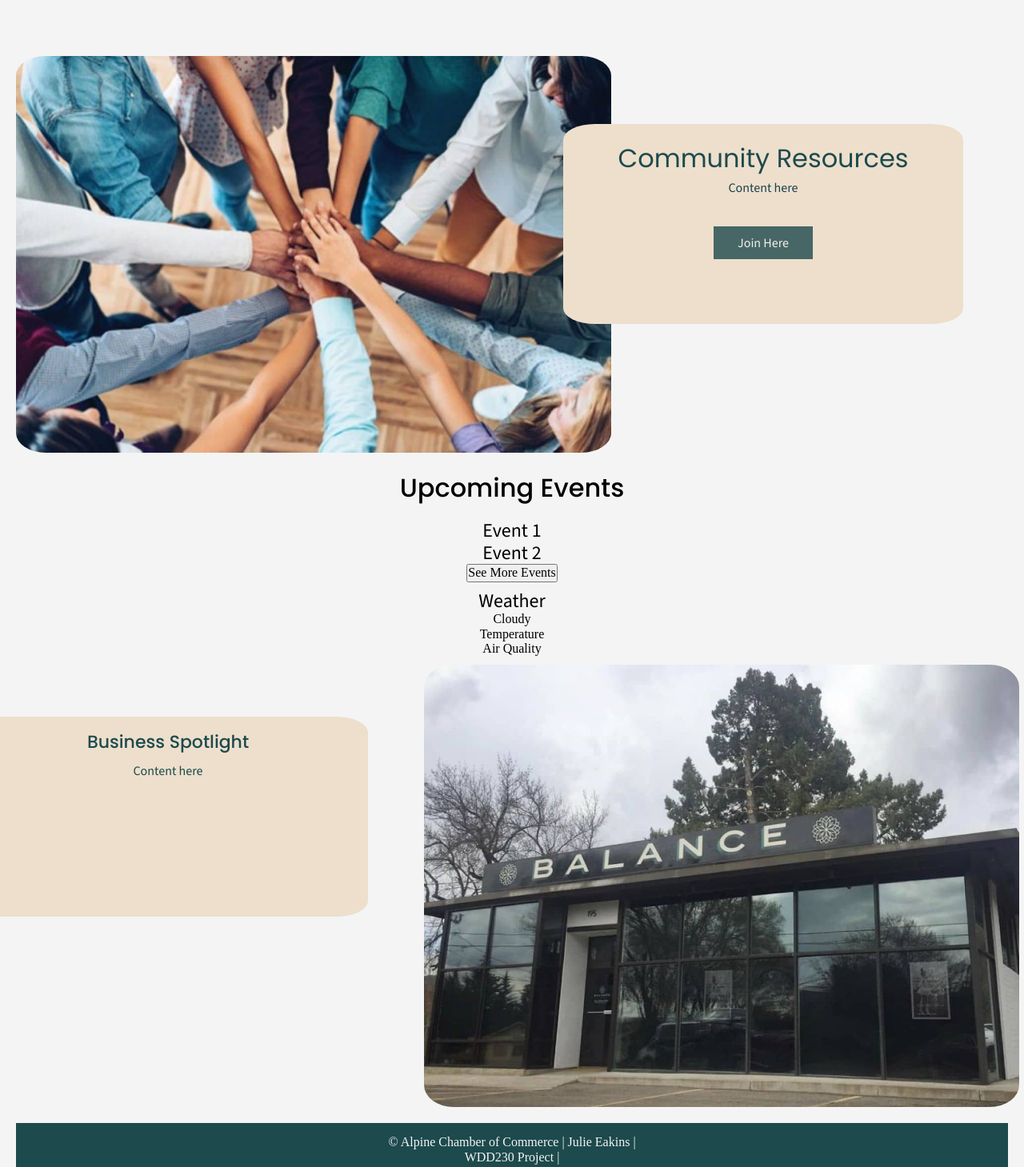
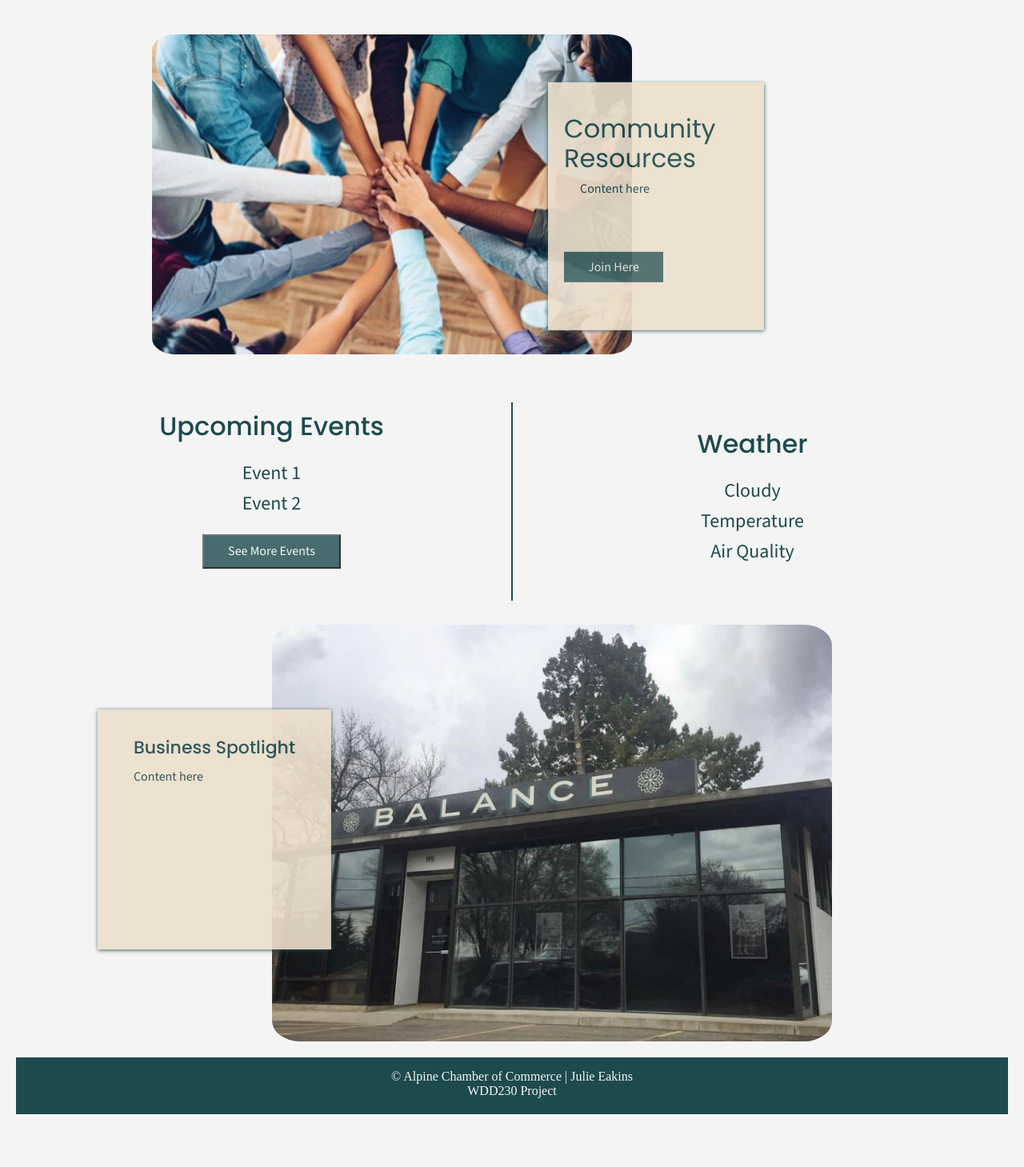
Before and after one commit to byui-webweaver/wdd230, a plain HTML site: page chamber/index.html in a window 1280 px wide. Shown: the part 743-2202 px from the top of the page at 80% size. After the commit the page ends 2156 px from the top, so only its background shows below. Drawn offline with nearby package versions, Linux system fonts and the light colour scheme; a script that the page names is missing.

Commit message:
Chamber Home Page Styling

```diff
--- a/chamber/index.html
+++ b/chamber/index.html
@@ -48,10 +48,10 @@
             </section>
         </div>
 
-    <main class="home-grid">
+    <main>
 
         <div class="resources">
-            <img class="resource-img" src="images/working-together.jpg" alt="Chamber of Commerce Meeting">
+            <img class="resource-img" src="images/working-together.jpg" alt="All hands together showing unity">
             <div class="resource-msg">
                 <h1>Community Resources</h1>
                 <p>Content here</p>
@@ -62,22 +62,23 @@
         </div>
 
         <div class="middle">
-            <section class="events">
+            <div class="events">
                 <h1>Upcoming Events</h1>
                 <h2>Event 1</h2>
                 <h2>Event 2</h2>
-                <button>See More Events</button>
-            </section>
+                <button id="see-more">See More Events</button>
+            </div>
 
-            <section class="weather">
-                <h2>Weather</h2>
-                <p>Cloudy</p>
-                <p>Temperature</p>
-                <p>Air Quality</p>
-            </section>
+            <div class="line"></div>
+            <div class="weather">
+                <h1>Weather</h1>
+                <h2>Cloudy</h2>
+                <h2>Temperature</h2>
+                <h2>Air Quality</h2>
+            </div>
         </div>
 
-        <div>
+        <div class="business-highlight">
             <div class="business-msg">
                 <h1>Business Spotlight</h1>
                 <p>Content here</p>
@@ -90,8 +91,8 @@
     <footer>
         <p>&copy; <span id="currentYear"></span>
             <span>Alpine Chamber of Commerce |</span>
-            <span>Julie Eakins |<br></span>
-            <span>WDD230 Project |</span>
+            <span>Julie Eakins<br></span>
+            <span>WDD230 Project</span>
         </p>
         <p id="lastModified"></p>
     </footer>
--- a/chamber/styles/base.css
+++ b/chamber/styles/base.css
@@ -47,9 +47,11 @@ header h1 {
 /* Navigation Styles */
 .navigation {
     display: flex;
-    align-items: flex-end;
+    align-items: flex end;
+    background-color: #1d4a4d;
     position: relative;
-    background: none;
+    width: 100%;
+
     padding: 0;
 }
 
@@ -108,11 +110,12 @@ nav a:hover {
 
 nav ul.show {
     display: flex;
+    flex-direction: column;
+    align-items: flex-start;
+}
 
-
-}
  nav ul li {
-    width: 120px;
+    width: 100%;
  }
 
  /*Hero image not on smaller screen */
@@ -122,20 +125,29 @@ nav ul.show {
 
  /* Main styling */
  /* Community Resources Section */
+
+ .resources {
+    display: flex;
+    flex-direction: column;
+    justify-content: center;
+    align-items: center;
+    margin-top: 20px;
+ }
+
  .resource-img {
-    width: 100%;
-
+   display: block;
+   width: 100%;
+   margin: 10px 0;
+   display: none;
  }
 
 .resource-msg, .business-msg {
+    width: 100%;
     background: #EDDFCC;
-    width: 100%;
-    height: auto;
-    margin-bottom: 20px;
-    padding-bottom: 40px;
-    padding-top: 5px;
-
-    position: relative;
+    color :#1d4a4d;
+    margin: 10px 0;
+    padding: 20px;
+    box-shadow: 0 1px 5px #1d4a4d;
     text-align: center;
 
  }
@@ -149,14 +161,18 @@ nav ul.show {
 
  .resource-msg p {
     font-family: 'Source Sans 3', sans-serif;
+    color: #1d4a4d;
     padding: 20px;
     margin-bottom: 30px;
     padding-top: 0;
+
  }
 
  .button-box {
     text-align: center;
     font-family: 'Source Sans 3', sans-serif;
+    margin-bottom: 20px;
+
  }
 
  .join-now {
@@ -168,12 +184,21 @@ nav ul.show {
     padding: 10px 30px;
     margin-top: 20px;
     margin-bottom: 20px;
+    text-align: center;
+    font-family: 'Source Sans 3', sans-serif;
+    display: inline-block;
  }
 
  /* Events and Weather Sections */
+ .middle {
+    display: grid;
+    grid-template-columns: 1fr;
+    margin: 20px;
+ }
  .events, .weather {
     text-align: center;
     margin-bottom: 10px;
+    color: #1d4a4d;
  }
 
  .middle h1 {
@@ -183,14 +208,48 @@ nav ul.show {
  .middle h2 {
     font-family: 'Source Sans 3', sans-serif;
     font-weight: 400;
+    padding: 5px;
+ }
+ .middle p {
+    font-family: 'Source Sans 3', sans-serif;
  }
 
+ .line {
+    width: 100%;
+    height: 2px;
+    background-color: #1d4a4d;
+    display: block;
+    margin-top: 20px;
+
+ }
+
+ #see-more {
+    background-color: #1d4a4d;
+    opacity: .8;
+    color: #f4f4f4;
+    text-decoration: none;
+    font-size: 16px;
+    padding: 10px 30px;
+    margin-top: 20px;
+    margin-bottom: 20px;
+    text-align: center;
+    font-family: 'Source Sans 3', sans-serif;
+    margin-bottom: 20px;
+
+ }
+
+
+
  /* Business Highlight */
- .business-msg {
+ .business-highlight {
+    display: flex;
+    flex-direction: column;
+    justify-content: center;
+    align-items: center;
     margin-top: 20px;
-    padding-bottom: 20px;
-    margin-bottom: 10px;
- }
+
+}
+
 
 .business-msg h1 {
     font-family: 'Poppins', sans-serif;
@@ -215,6 +274,9 @@ nav ul.show {
     display: block;
     margin-top: 5px;
 }
+.business-msg {
+    margin-bottom: 30px;
+}
 
 /* Footer Styles */
 footer {
@@ -223,7 +285,7 @@ footer {
     padding: 15px 0;
     background: #1d4a4d;
     color: #f4f4f4;
-    grid-column: 1 / 4;
+
 }
 
 footer p {
--- a/chamber/styles/larger.css
+++ b/chamber/styles/larger.css
@@ -72,29 +72,35 @@
         color: #1d414d;
 
     }
+/* Community Resources Styling */
+    .resources {
+        flex-direction: row;
+        flex-wrap: wrap;
+        position: relative;
+        justify-content: flex-start;
+        max-width: 900px;
+        margin:  40px auto;
+
+    }
 
     .resource-img {
-        width: 60%;
-        margin-top: 80px;
-        position: relative;
+        width: 100%;
+        max-width: 600px;
+        margin-top: 0;
         border-radius: 5%;
+        display: block;
     }
 
     .resource-msg {
-        display: inline-block;
         position: absolute;
-        margin-top: 165px;
-        margin-left: -60px;
-        background: #EDDFCC;
-        color: #1d414d;
-        padding-left: 35px;
-        padding-right: 35px;
-        padding-bottom: 80px;
-        padding-top: 5px;
-        width: 500px;
-        height: 250px;
-        border-radius: 8%;
-
+        top: 50%;
+        left: 70%;
+        transform: translate(-50%, -50%);
+        opacity: 0.9;
+        padding: 20px;
+        width: auto;
+        z-index: 1;
+        text-align: left;
     }
 
     .resource-msg h1{
@@ -104,32 +110,70 @@
         margin-bottom: 10px;
 
     }
+    .resource-msg p {
+        text-align: left;
+    }
 
-    .business-img {
+    .button-box {
+        text-align: left;
+    }
+
+    /* Styling for Events and Weather */
+    .middle {
+        grid-template-columns: 1fr auto 1fr;
+        align-items: center;
+        margin: 20px;
+        margin-bottom: 40px;
+    }
+
+    .line {
+        height: 100%;
+        width: 2px;
+        display: block;
+    }
+
+/* Business Highlight Styling */
+    .business-highlight {
         position: relative;
-        width: 60%;
-        margin-left: 510px;
-        z-index: -1;
-        border-radius: 5%;
+        display: flex;
+        align-items: center;
+        justify-content: flex-end;
+        margin: 20px auto;
+        max-width: 1600px;
+
     }
 
     .business-msg {
-        display: inline-block;
+        flex-direction: row;
+        flex-wrap: wrap;
         position: absolute;
-        margin-top: 65px;
-        margin-left: -60px;
+        top: 30%;
+        left: 20%;
+        transform: translate(-50%, -20%);
         background: #EDDFCC;
+        opacity: .9;
         color: #1d414d;
-        padding-left: 35px;
-        padding-right: 35px;
-        padding-bottom: 80px;
-        padding-top: 5px;
-        width: 500px;
-        height: 250px;
-        border-radius: 8%;
+        padding: 20px;
+        z-index: 1;
+        text-align: left;
+        width: auto;
+        height: 300px;
+
+    }
+
+
+    .business-img {
+        width: 100%;
+        max-width: 700px;
+        margin-top: 0;
+        border-radius: 5%;
+        display: block;
+        margin-left: 100px;
 
     }
 
 
 
+
+
 }
```
